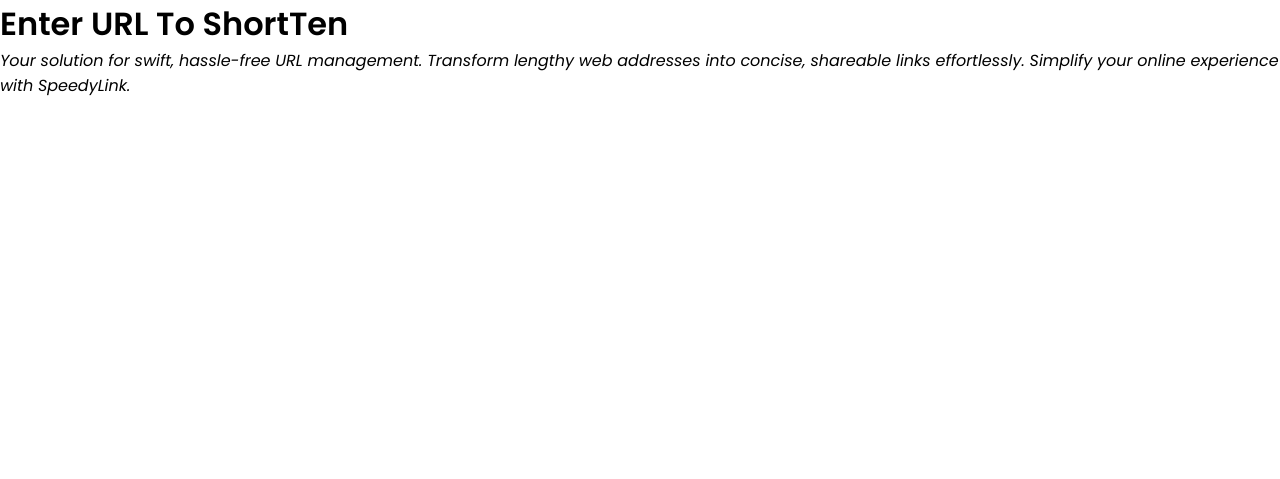
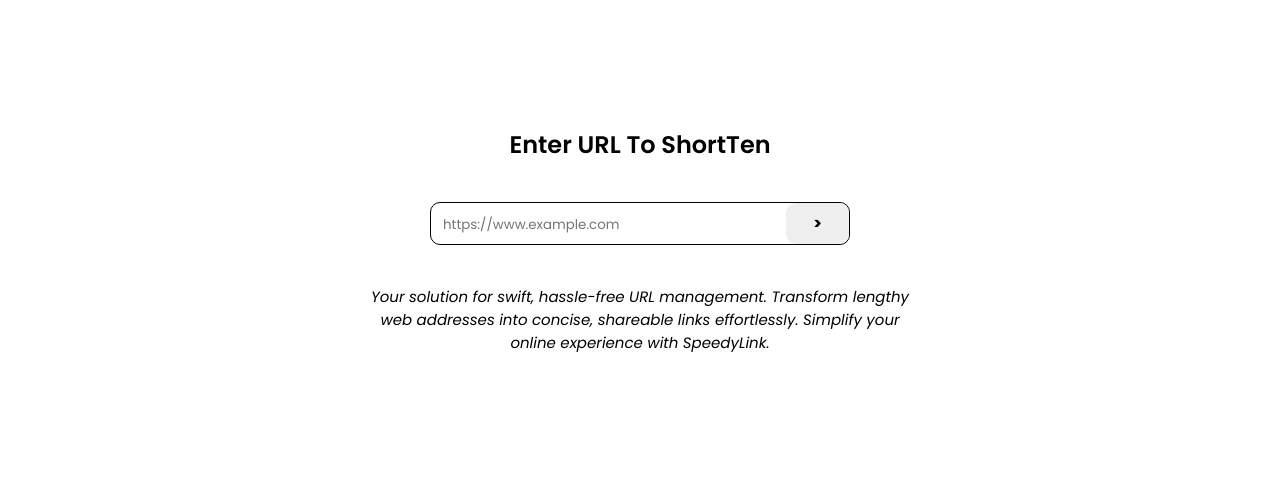
Before and after one commit to Benup211/Django_UrlShortner, a Django app: page / in a window 1280 px wide. Shown: the part 87-566 px from the top of the page. Run offline with Django 4.2, Linux system fonts and the light colour scheme.

Commit message:
changes:css

```diff
--- a/project_urlshort/speedylink/templates/speedylink/index.html
+++ b/project_urlshort/speedylink/templates/speedylink/index.html
@@ -3,6 +3,11 @@
 <main>
     <div id="content">
         <h1>Enter URL To ShortTen</h1>
+        <form action="{% url 'speedylink:index' %}" method="post" id="shortform">
+            {% csrf_token %}
+            <input type="url" placeholder="https://www.example.com" id="url_val">
+            <input type="submit" value=">" id="gen_url"></input>
+        </form>
         <p>Your solution for swift, hassle-free URL management. Transform lengthy web addresses into concise, shareable links effortlessly. Simplify your online experience with SpeedyLink.</p>
     </div>
 </main>
--- a/project_urlshort/speedylink/urls.py
+++ b/project_urlshort/speedylink/urls.py
@@ -3,4 +3,7 @@ from . import views
 app_name="speedylink"
 urlpatterns=[
     path('',views.index,name="index"),
+    path('profile/',views.profile,name="profile"),
+    path('Signin/',views.Signin_view,name="signin"),
+    path('Signup/',views.Signup_view,name="signup"),
 ]
--- a/project_urlshort/speedylink/views.py
+++ b/project_urlshort/speedylink/views.py
@@ -1,6 +1,22 @@
-from django.shortcuts import render
+from django.shortcuts import render,redirect
+from django.http import HttpResponse
 
 # Create your views here.
 def index(request):
     context={}
     return render(request,'speedylink/index.html',context)
+
+def profile(request):
+    if request.user.is_anonymous:
+        return redirect('speedylink:signin')
+    else:
+        return HttpResponse("user is online")
+
+def Signin_view(request):
+    if request.user.is_anonymous:
+        return render(request,'speedylink/signin.html',{})
+    else:
+        return redirect('speedylink:profile')
+
+def Signup_view(request):
+    return HttpResponse("SignUp")
--- a/project_urlshort/static/css/styles.css
+++ b/project_urlshort/static/css/styles.css
@@ -32,11 +32,54 @@ a{
     color: black;
 }
 #content>h1{
+    font-size: x-large;
     font-weight: 600;
 }
 #content>p{
     font-style: italic;
+    font-size:15px;
 }
+#content>*{
+    margin: 20px;
+    text-align: center;
+}
+main{
+    display: flex;
+    justify-content: center;
+    align-items: center;
+    min-height: 60vh;
+}
+input{
+    padding: 8px;
+    background-color: none;
+    border: none;
+}
+#content{
+    display: flex;
+    flex-direction: column;
+    justify-content: center;
+    align-items: center;
+}
+#shortform{
+    border: 1px solid black;
+    border-radius: 10px;
+    width: 70%;
+}
+#url_val{
+    width: 83%;
+    border-radius: 10px;
+    outline: none;
+}
+#gen_url{
+    width:15%;
+    border-radius: 10px;
+    font-weight: bold;
+    font-size: 16px;
+}
+#gen_url:hover{
+    background-color:darkgrey;
+}
+
 @media screen and (max-width:500px) {
     #logo,#links{
         width: 45%;
@@ -51,4 +94,10 @@ a{
     #logo,#links{
         width: 40%;
     }
+    #content{
+        max-width: 600px;
+    }
+    #gen_url{
+        margin-right:-4px;
+    }
 }
--- a/project_urlshort/templates/navbar.html
+++ b/project_urlshort/templates/navbar.html
@@ -7,7 +7,7 @@
         <ul>
             <li><a href="{% url 'speedylink:index' %}"><i class="fa fa-home fa-2x" aria-hidden="true"></i></a>
             </li>
-            <li><i class="fa fa-user fa-2x" aria-hidden="true"></i>
+            <li><a href="{% url 'speedylink:profile' %}"><i class="fa fa-user fa-2x" aria-hidden="true"></i></a>
             </li>
         </ul>
     </div>
```
Also changed, not shown: project_urlshort/speedylink/templates/speedylink/signin.html (added, +15 -0 lines).
